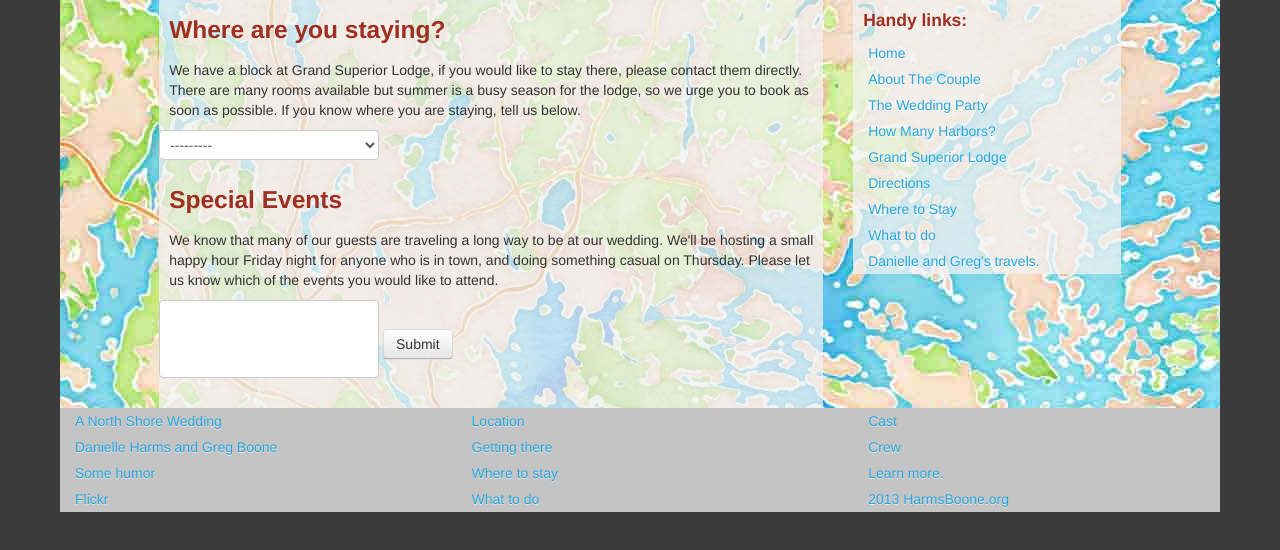
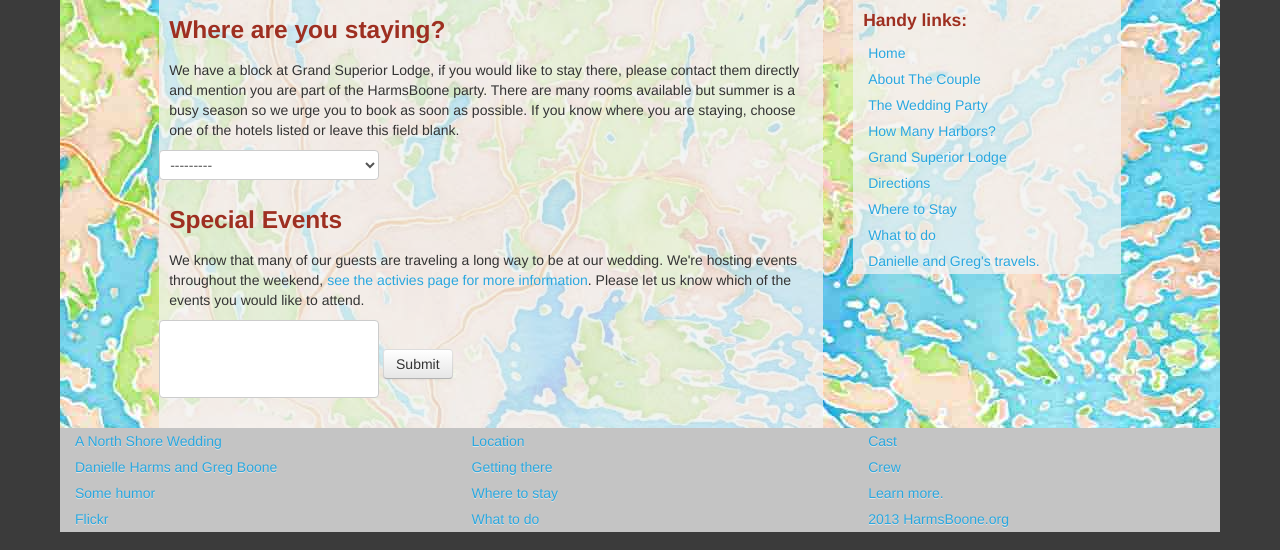
Before and after one commit to gboone/wedding.harmsboone.org, a Django app: template rsvp/templates/logistics.html in a window 1280 px wide. Shown: the part 171-721 px from the top of the page. Run offline with Django 3.2, Linux system fonts and the light colour scheme; the template is opened without the code that fills it: values that come from a table or form of the project are taken from there, others are empty; parts of the project's set-up code (start-up, migrations or seed data) failed here and were passed over.

Commit message:
Copy changes, order events by date

```diff
--- a/rsvp/models.py
+++ b/rsvp/models.py
@@ -42,10 +42,19 @@ class Location(models.Model):
 class Table(Abstract):
 	pass
 
-class Event(Abstract):
+class Event(models.Model):
+	name = models.CharField(max_length=255)
 	location = models.ForeignKey(Location, null=True)
 	notes = models.TextField(blank=True, null=True)
 	date = models.DateTimeField(default=datetime.datetime(2014, 8, 1, 00))
+
+	class Meta:
+		ordering = ['date']
+
+	def __unicode__(self):
+		date = self.date.strftime("%A")
+		name = self.name
+		return u'%s: %s' % (date, name)
 
 class Hotel(Abstract):
 	total_guest_count = models.IntegerField(max_length=2, null=True, blank=True)
--- a/rsvp/templates/attending.html
+++ b/rsvp/templates/attending.html
@@ -13,7 +13,7 @@
 
 			<h3>Welcome, {{ guest }}!</h3>
 			<form action="" method="post">{% csrf_token %}
-			<p>We're pretty sure these are the people who are in your party. Feel free to change these or add anyone we missed. Also, make sure to check the "attending" box for each guest.</p>
+			<p>We're pretty sure these are the people who are in your party. Feel free to correct us or fill in any missing information. <em>Also, make sure to check the "attending" box for each guest.</em></p>
 				<div id="init">
 					{{ partyForm }}
 				</div>
--- a/rsvp/templates/logistics.html
+++ b/rsvp/templates/logistics.html
@@ -14,14 +14,14 @@
 				<div id="lodging" class="">
 					<h3>Where are you staying?</h3>
 					<div id="gsl_choice">
-						<p>We have a block at Grand Superior Lodge, if you would like to stay there, please contact them directly. There are many rooms available but summer is a busy season for the lodge, so we urge you to book as soon as possible. If you know where you are staying, tell us below.</p>
+						<p>We have a block at Grand Superior Lodge, if you would like to stay there, please contact them directly and mention you are part of the HarmsBoone party. There are many rooms available but summer is a busy season so we urge you to book as soon as possible. If you know where you are staying, choose one of the hotels listed or leave this field blank.</p>
 						{{ guestform.hotel.errors }}
 						{{ guestform.hotel }}
 					</div>
 				</div>
 				<div id="events" class="">
 					<h3>Special Events</h3>
-					<p>We know that many of our guests are traveling a long way to be at our wedding. We'll be hosting a small happy hour Friday night for anyone who is in town, and doing something casual on Thursday. Please let us know which of the events you would like to attend.</p>
+					<p>We know that many of our guests are traveling a long way to be at our wedding. We're hosting events throughout the weekend, <a href="/activities">see the activies page for more information</a>. Please let us know which of the events you would like to attend.</p>
 					{{ guestform.events.errors }}
 					{{ guestform.events }}
 					<button class="btn next" type="submit">Submit</button>
--- a/rsvp/views.py
+++ b/rsvp/views.py
@@ -104,7 +104,7 @@ def GuestVerifyView(request):
 	elif request.method == 'GET':
 		guestform = GuestHotelForm(instance=guest)
 	else:
-		GuestHotelForm()
+		guestform = GuestHotelForm()
 
 	return render(request, 'logistics.html', {
 		'guestform' : guestform,
```
